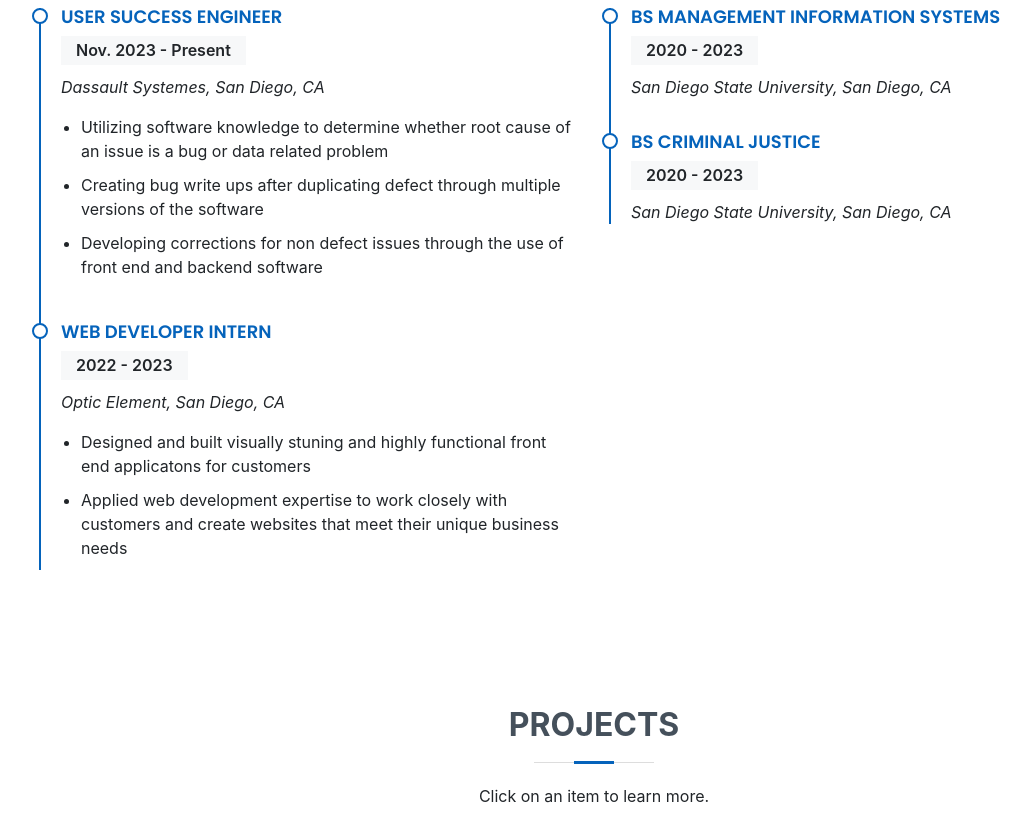
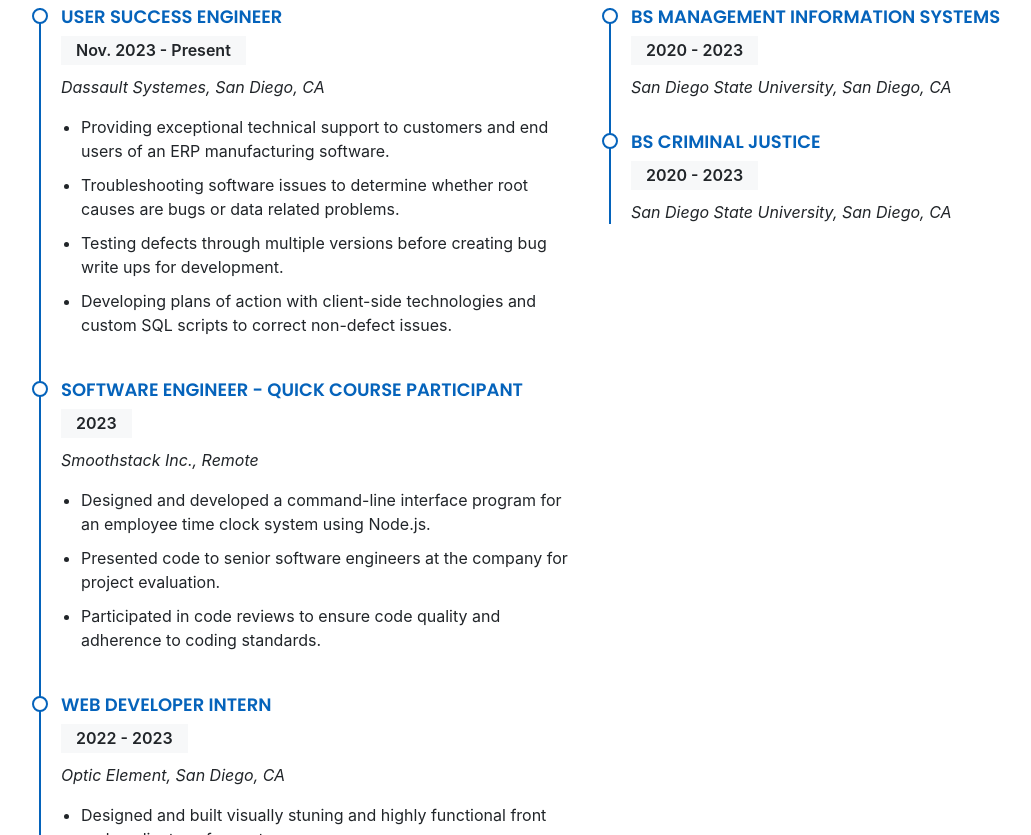
Before and after one commit to franky-cast/myportfolio, a plain HTML site: page index.html in a window 1280 px wide. Shown: the part 1030-1865 px from the top of the page, without its empty margins (96-1127 px from the left). Drawn offline with nearby package versions, Linux system fonts and the light colour scheme.

Commit message:
resume update

```diff
--- a/index.html
+++ b/index.html
@@ -96,9 +96,20 @@
               <h5>Nov. 2023 - Present</h5>
               <p><em>Dassault Systemes, San Diego, CA </em></p>
               <ul>
-                <li>Utilizing software knowledge to determine whether root cause of an issue is a bug or data related problem</li>
-                <li>Creating bug write ups after duplicating defect through multiple versions of the software</li>
-                <li>Developing corrections for non defect issues through the use of front end and backend software</li>
+                <li>Providing exceptional technical support to customers and end users of an ERP manufacturing software.</li>
+                <li>Troubleshooting software issues to determine whether root causes are bugs or data related problems.</li>
+                <li>Testing defects through multiple versions before creating bug write ups for development.</li>
+                <li>Developing plans of action with client-side technologies and custom SQL scripts to correct non-defect issues.</li>
+              </ul>
+            </div>
+            <div class="resume-item">
+              <h4>Software Engineer - Quick course participant</h4>
+              <h5>2023</h5>
+              <p><em>Smoothstack Inc., Remote</em></p>
+              <ul>
+                <li>Designed and developed a command-line interface program for an employee time clock system using Node.js.</li>
+                <li>Presented code to senior software engineers at the company for project evaluation.</li>
+                <li>Participated in code reviews to ensure code quality and adherence to coding standards.</li>
               </ul>
             </div>
             <div class="resume-item">
```
